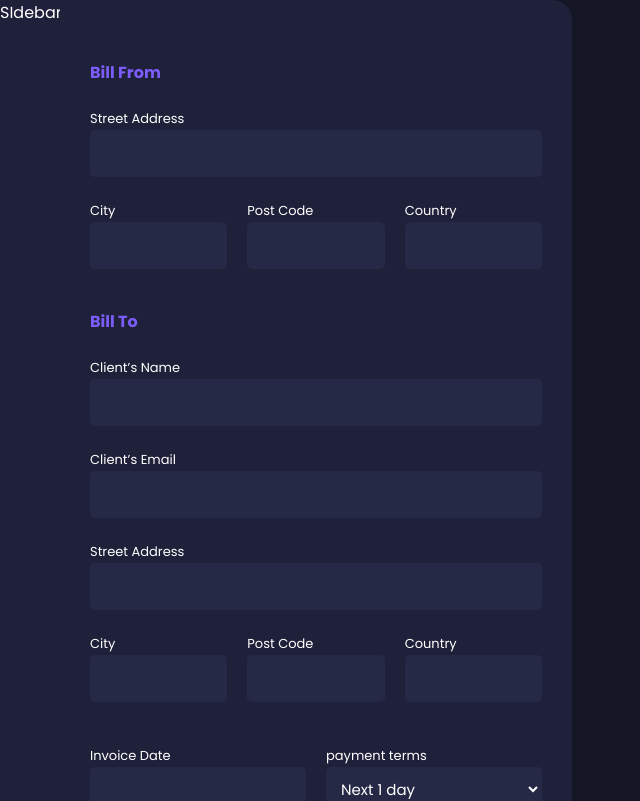
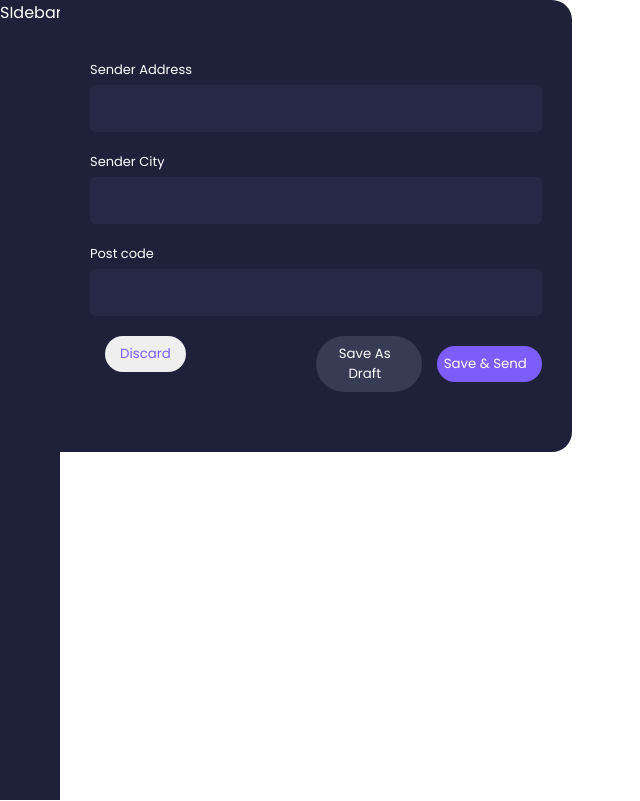
Before and after one commit to thebigbenn009/Invoice-App, a React (Vite) app: page /newInvoice in a window 1280 px wide. Shown: the top 801 px of the page, without its empty margins (0-640 px from the left). Built offline with nearby package versions, Linux system fonts and the light colour scheme.

Commit message:
making progress with react-hook-form

```diff
--- a/package.json
+++ b/package.json
@@ -19,6 +19,7 @@
     "sort-by": "^1.2.0"
   },
   "devDependencies": {
+    "@hookform/devtools": "^4.3.1",
     "@types/react": "^18.2.15",
     "@types/react-dom": "^18.2.7",
     "@vitejs/plugin-react": "^4.0.3",
--- a/src/Context.jsx
+++ b/src/Context.jsx
@@ -1,8 +1,7 @@
 import React, { createContext, useContext, useState, useReducer } from "react";
 import { jsonData } from "./data";
-
 import reducer from "./redcuer";
-
+import { useFieldArray, useForm } from "react-hook-form";
 const AppContext = createContext();
 
 const AppProvider = ({ children }) => {
@@ -10,11 +9,61 @@ const AppProvider = ({ children }) => {
     invoiceData: [...jsonData],
   };
   const [state, dispatch] = useReducer(reducer, initialState);
-
+  const { register, control, handleSubmit, formState, getValues } = useForm({
+    defaultValues: {
+      clientName: "Jensen Huang",
+      clientEmail: "jensenh@mail.com",
+      status: "paid",
+      createdAt: new Date(),
+      paymentDue: new Date(),
+      description: "Re-branding",
+      senderAddress: {
+        street: "19 Union Terrace",
+        city: "London",
+        postCode: "E1 3EZ",
+        country: "United Kingdom",
+      },
+      clientAddress: {
+        street: "106 Kendell Street",
+        city: "Sharrington",
+        postCode: "NR24 5WQ",
+        country: "United Kingdom",
+      },
+      items: [
+        {
+          name: "",
+          quantity: 0,
+          price: 0,
+        },
+      ],
+    },
+  });
+  const { fields, append, remove } = useFieldArray({
+    name: "items",
+    control,
+  });
+  const handleGetValues = () => {
+    console.log(getValues());
+  };
+  const onError = (error) => {
+    console.log(error);
+  };
   return (
     <AppContext.Provider
       value={{
         ...state,
+        register,
+        control,
+        handleSubmit,
+        formState,
+        getValues,
+        fields,
+        append,
+        remove,
+        handleGetValues,
+        useForm,
+        useFieldArray,
+        onError,
       }}
     >
       {children}
--- a/src/components/FormInput.jsx
+++ b/src/components/FormInput.jsx
@@ -1,12 +1,128 @@
 import React from "react";
-import { useGlobalContext } from "../Context";
+import { useFieldArray, useForm } from "react-hook-form";
+import { DevTool } from "@hookform/devtools";
+const FormInput = () => {
+  const { register, control, handleSubmit, formState, getValues } = useForm({
+    defaultValues: {
+      defaultValues: {
+        clientName: "Jensen Huang",
+        clientEmail: "jensenh@mail.com",
+        status: "paid",
+        createdAt: new Date(),
+        paymentDue: new Date(),
+        description: "Re-branding",
+        senderAddress: {
+          street: "",
+          city: "London",
+          postCode: "E1 3EZ",
+          country: "United Kingdom",
+        },
+        clientAddress: {
+          street: "106 Kendell Street",
+          city: "Sharrington",
+          postCode: "NR24 5WQ",
+          country: "United Kingdom",
+        },
+        items: [
+          {
+            name: "",
+            quantity: 0,
+            price: 0,
+          },
+        ],
+      },
+    },
+  });
+  const onSubmit = (data) => {
+    console.log(data);
+  };
+  const { errors, isValid, isDirty } = formState;
+  return (
+    <>
+      <form onSubmit={handleSubmit(onSubmit)} noValidate>
+        <div className="invoice-input">
+          <label htmlFor="senderStreet">
+            <span>Sender Address</span>
+            <span className="error">
+              {errors?.senderAddress?.street?.message}
+            </span>
+          </label>
+          <input
+            type="text"
+            id="senderStreet"
+            {...register("senderAddress.street", {
+              required: {
+                value: true,
+                message: "can't be empty",
+              },
+            })}
+          />
+        </div>
+        <div className="invoice-input">
+          <label htmlFor="senderCity">
+            <span>Sender City</span>
+            <span className="error">
+              {errors?.senderAddress?.city?.message}
+            </span>
+          </label>
+          <input
+            type="text"
+            id="senderCity"
+            {...register("senderAddress.city", {
+              required: {
+                value: true,
+                message: "can't be empty",
+              },
+            })}
+          />
+        </div>
+        <div className="invoice-input">
+          <label htmlFor="senderPostcode">
+            <span>Post code</span>
+            <span className="error">
+              {errors?.senderAddress?.postCode?.message}
+            </span>
+          </label>
+          <input
+            type="text"
+            id="senderPostcode"
+            {...register("senderAddress.postCode", {
+              // valueAsNumber: true,
+              required: {
+                value: true,
+                message: "can't be empty",
+              },
 
-const FormInput = ({ labelInfo }) => {
-  return (
-    <div className="invoice-input">
-      <label>{labelInfo}</label>
-      <input />
-    </div>
+              pattern: {
+                value: /^\d{1,5}$/,
+                message: "Please enter a number",
+              },
+              maxLength: {
+                value: 5,
+                message: "Postal code must be 5 characters or less",
+              },
+            })}
+          />
+        </div>
+
+        <div className="btn-container">
+          <div className="btn-discard">
+            <button type="button" className="btn btn-discard">
+              Discard
+            </button>
+          </div>
+          <div className="btn-others">
+            <button type="button" className="btn btn-draft">
+              Save as Draft
+            </button>
+            <button type="submit" className="btn btn-send">
+              Save & send
+            </button>
+          </div>
+        </div>
+      </form>
+      <DevTool control={control} />
+    </>
   );
 };
 
--- a/src/components/InvoiceForm.jsx
+++ b/src/components/InvoiceForm.jsx
@@ -4,20 +4,12 @@ import AddNewItem from "./AddNewItem";
 import { useGlobalContext } from "../Context";
 
 const InvoiceForm = ({ inputType }) => {
-  const {
-    handleSubmitBtn,
-    addNewItem,
-    dueDate,
-    handleInputChange,
-    saveAsDraft,
-  } = useGlobalContext();
-
   return (
     <form>
       <div className="form-control">
         <h4>bill from</h4>
-        <FormInput labelInfo="Street Address" name="senderStreet" />
-
+        <FormInput />
+        {/*
         <div className="form-3-col">
           <FormInput name="senderCity" labelInfo="City" inputType={inputType} />
           <FormInput name="senderPostCode" labelInfo="Post Code" />
@@ -73,20 +65,7 @@ const InvoiceForm = ({ inputType }) => {
           <button type="submit" onClick={addNewItem} className="btn btn-add">
             Add New Item <strong>+</strong>
           </button>
-        </div>
-        <div className="btn-container">
-          <div className="btn-discard">
-            <button className="btn btn-discard">Discard</button>
-          </div>
-          <div className="btn-others">
-            <button className="btn btn-draft" onClick={saveAsDraft}>
-              Save as Draft
-            </button>
-            <button className="btn btn-send" onClick={handleSubmitBtn}>
-              Save & send
-            </button>
-          </div>
-        </div>
+        </div> */}
       </div>
     </form>
   );
--- a/src/index.css
+++ b/src/index.css
@@ -11,11 +11,14 @@
   --grey-1: #dfe3fa;
   --yellow: #ff8f00;
   --teal: #33d69f;
-  --deep-blue: #141625;
+  --deep-blue-1: #141625;
+  --deep-blue-2: #141625;
+  --deep-blue-3: #0c0e16;
   --primary-purple: #7c5dfa;
   --purple-1: #1e2139;
   --purple-2: #858bb2;
   --purple-3: #252945;
+  --error: #ec5757;
 }
 h1,
 h2,
@@ -246,7 +249,10 @@ select option :active {
   width: 100%;
 }
 .invoice-input label {
-  margin-bottom: 2rem;
+  display: flex;
+  justify-content: space-between;
+  align-items: flex-end;
+  margin-bottom: 0.5rem;
   font-size: 1.3rem;
   font-weight: 500;
 }
@@ -274,6 +280,10 @@ select {
 .form-control h4 {
   margin-bottom: 2rem;
   color: var(--primary-purple);
+}
+.error {
+  color: var(--error);
+  font-size: 0.8rem;
 }
 .new-item {
   width: 100%;
--- a/src/pages/CreateNewInvoice.jsx
+++ b/src/pages/CreateNewInvoice.jsx
@@ -1,11 +1,12 @@
 import React from "react";
 import InvoiceForm from "../components/InvoiceForm";
+import FormInput from "../components/FormInput";
 
 const CreateNewInvoice = () => {
   return (
     <main className="invoice-section">
       <section className="new-invoice">
-        <InvoiceForm />
+        <FormInput />
       </section>
     </main>
   );
```
Also changed, not shown: src/Yt.jsx (deleted, +0 -133 lines), 1 other file (tests, documents, lock files or other folders).
